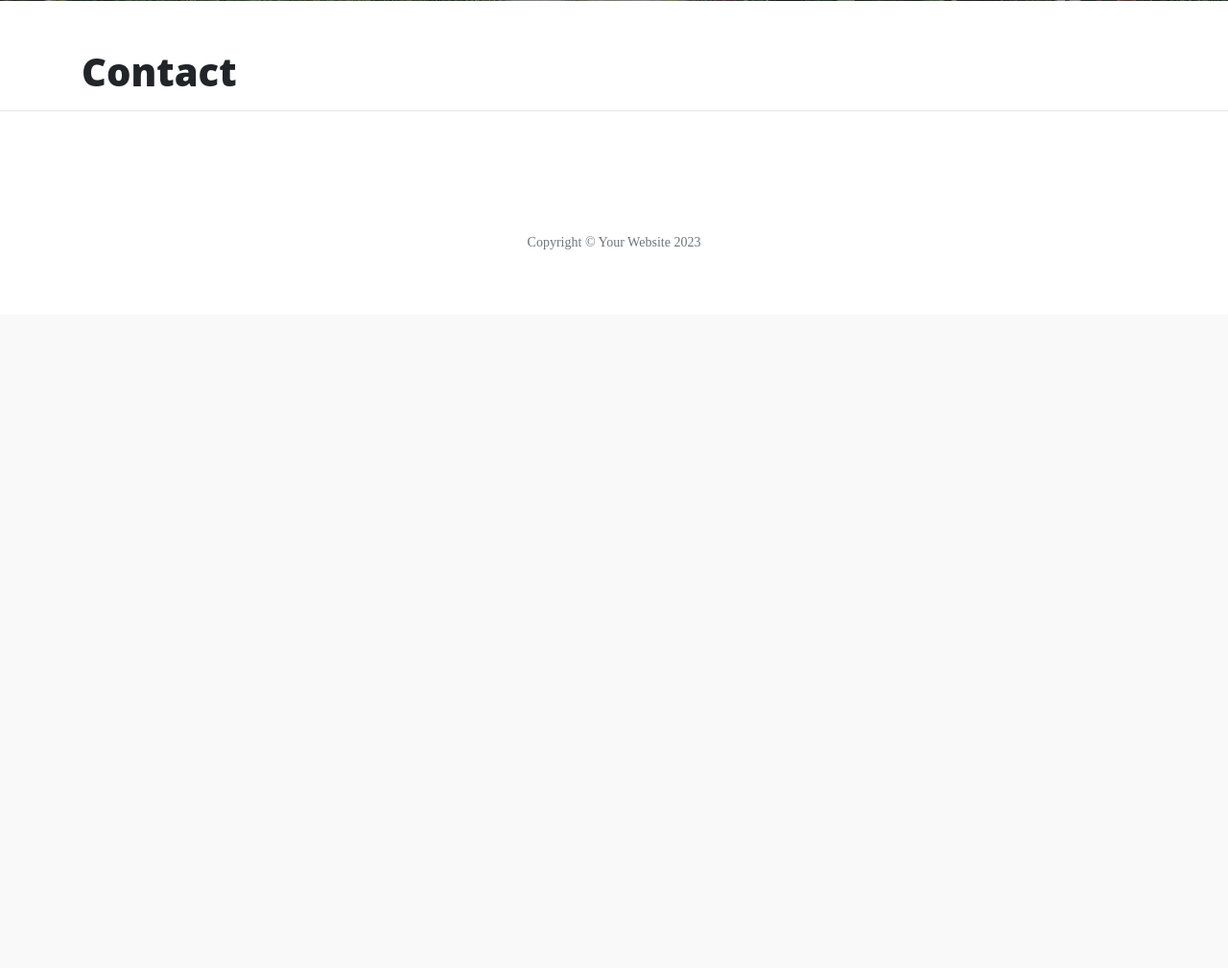
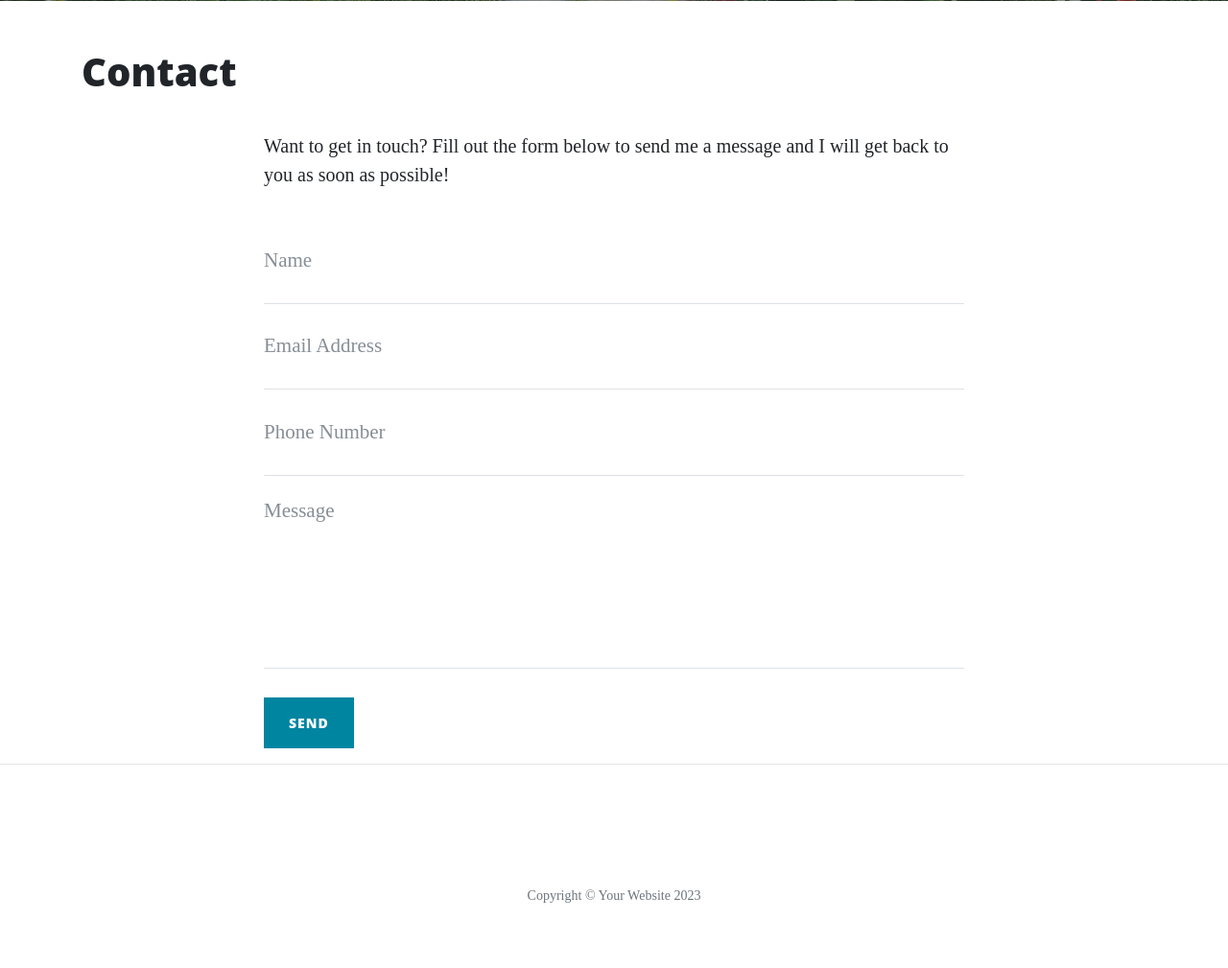
Before and after one commit to SiobhanP1/flask-hobbit-fanpage, a Flask app: page /contact in a window 1280 px wide. Shown: the part 627-1636 px from the top of the page at 96% size. Before the commit the page ends 887 px from the top, so only its background shows below. Run offline with Flask 3, Linux system fonts and the light colour scheme; some libraries are stand-ins or nearby versions.

Commit message:
Add Jinja templating to contact.html file to display flashed messages

```diff
--- a/app.py
+++ b/app.py
@@ -1,9 +1,12 @@
 import os
 import json
-from flask import Flask, render_template
+from flask import Flask, render_template, request, flash
+if os.path.exists("env.py"):
+    import env
 
 
 app = Flask(__name__)
+app.secret_key = os.environ.get("SECRET_KEY")
 
 
 # When browse to root directory (/), triggers index() function
@@ -32,8 +35,11 @@ def about_member(member_name):
     return render_template("member.html", member = member)
 
 
-@app.route("/contact")
+@app.route("/contact", methods=["GET", "POST"])
 def contact():
+    if request.method == "POST":
+        flash("Thanks {}. We have received your message.".format(
+            request.form.get("name")))
     return render_template("contact.html", page_title="Contact")
 
 
--- a/templates/contact.html
+++ b/templates/contact.html
@@ -1,4 +1,62 @@
 {% extends "base.html" %}
 {% block content %}
+
     <h1>{{ page_title }}</h1>
+
+    <div class="row">
+        <div class="col-lg-8 col-md-10 mx-auto">
+
+            {% with messages = get_flashed_messages() %}
+                {% if messages %}
+                    <ul class="flashes">
+                        {% for message in messages %}
+                            {{ message }}
+                        {% endfor %}
+                    </ul>
+                {% endif %}
+            {% endwith %}
+
+            <p>Want to get in touch? Fill out the form below to send me a message and I will get back to you as soon as
+                possible!</p>
+
+            <form method="POST" name="sentMessage" id="contactForm" novalidate>
+                <div class="control-group">
+                    <div class="form-group floating-label-form-group controls">
+                        <label>Name</label>
+                        <input name="name" type="text" class="form-control" placeholder="Name" id="name" required
+                            data-validation-required-message="Please enter your name.">
+                        <p class="help-block text-danger"></p>
+                    </div>
+                </div>
+                <div class="control-group">
+                    <div class="form-group floating-label-form-group controls">
+                        <label>Email Address</label>
+                        <input name="email" type="email" class="form-control" placeholder="Email Address" id="email" required
+                            data-validation-required-message="Please enter your email address.">
+                        <p class="help-block text-danger"></p>
+                    </div>
+                </div>
+                <div class="control-group">
+                    <div class="form-group col-xs-12 floating-label-form-group controls">
+                        <label>Phone Number</label>
+                        <input name="phone" type="tel" class="form-control" placeholder="Phone Number" id="phone" required
+                            data-validation-required-message="Please enter your phone number.">
+                        <p class="help-block text-danger"></p>
+                    </div>
+                </div>
+                <div class="control-group">
+                    <div class="form-group floating-label-form-group controls">
+                        <label>Message</label>
+                        <textarea name="message" rows="5" class="form-control" placeholder="Message" id="message" required
+                            data-validation-required-message="Please enter a message."></textarea>
+                        <p class="help-block text-danger"></p>
+                    </div>
+                </div>
+                <br>
+                <div id="success"></div>
+                <button type="submit" class="btn btn-primary" id="sendMessageButton">Send</button>
+            </form>
+        </div>
+        </div>
+
 {% endblock %}
```
